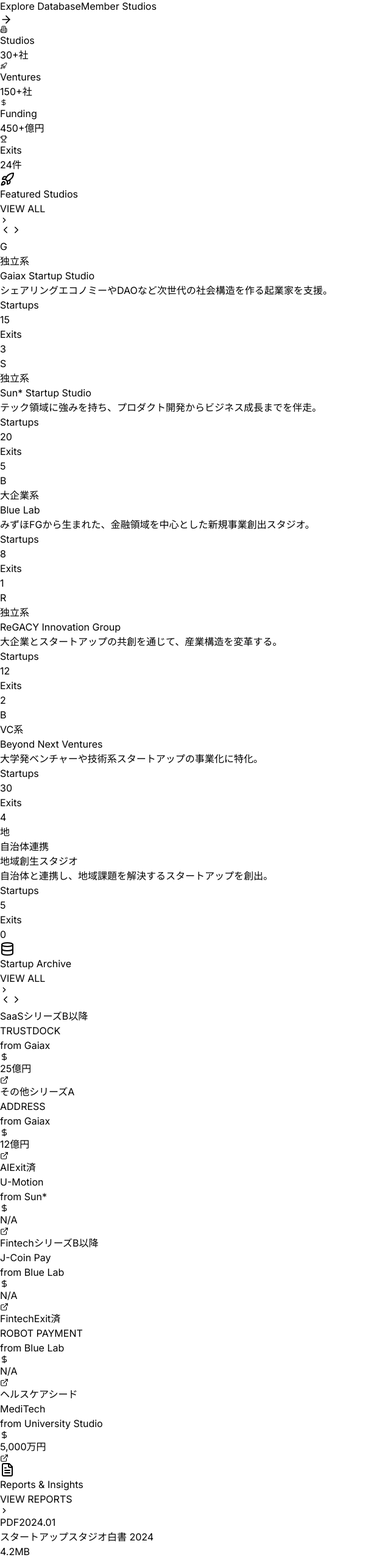
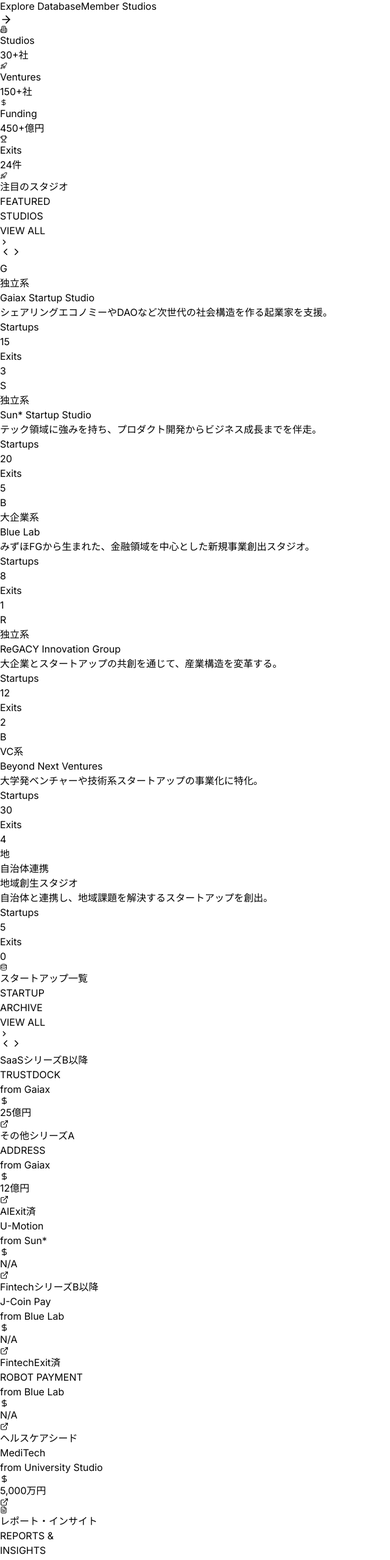
Before and after one commit to ymt201777-hash/startup-studio-association, a React (Vite) app in the folder startup-studio-association/client/: page / in a window 1280 px wide. Shown: the part 234-2792 px from the top of the page at 61% size, without its empty margins (0-640 px from the left). Built offline with nearby package versions, Linux system fonts and the light colour scheme.

Commit message:
Update App.tsx

```diff
--- a/startup-studio-association/client/src/App.tsx
+++ b/startup-studio-association/client/src/App.tsx
@@ -96,7 +96,7 @@
     );
   };
 
-  const Carousel = ({ title, icon: Icon, items, renderItem, onSeeAll }) => {
+  const Carousel = ({ titleNode, items, renderItem, onSeeAll }) => {
     const scrollRef = useRef(null);
     const scroll = (direction) => {
       if (scrollRef.current) {
@@ -108,12 +108,8 @@
 
     return (
       <div className="py-12 sm:py-16 md:py-20 lg:py-24">
-        <div className="flex flex-col sm:flex-row justify-between items-start sm:items-end mb-8 md:mb-10 gap-4">
-          <div>
-            <h2 className="text-xl sm:text-2xl md:text-3xl lg:text-4xl font-black flex items-center gap-3 text-white tracking-tight">
-              <div className="p-2 bg-blue-500/20 rounded-lg"><Icon className="text-blue-400" size={24} /></div> {title}
-            </h2>
-          </div>
+        <div className="flex flex-col sm:flex-row justify-between items-start sm:items-end mb-8 md:mb-10 gap-6">
+          {titleNode}
           <div className="flex items-center gap-4 w-full sm:w-auto justify-between">
             <button onClick={() => onSeeAll()} className="text-[10px] md:text-xs font-black text-gray-400 hover:text-white flex items-center gap-1 group transition-all tracking-widest uppercase">
               VIEW ALL <ChevronRight size={14} className="group-hover:translate-x-1 transition-transform" />
@@ -164,7 +160,6 @@
           </button>
         </div>
 
-        {/* Mobile Menu Overlay */}
         {isMobileMenuOpen && (
           <div className="md:hidden absolute top-full left-0 w-full bg-[#0a0a0f]/95 backdrop-blur-3xl border-b border-white/5 p-6 flex flex-col gap-6 animate-in slide-in-from-top duration-300">
             <button onClick={() => {setViewMode('startups'); setIsMobileMenuOpen(false)}} className="text-xs font-black uppercase tracking-widest text-left text-gray-400 border-b border-white/5 pb-2">Startups</button>
@@ -233,9 +228,19 @@
           <div className="max-w-7xl mx-auto px-4 sm:px-6 py-12 md:py-20 relative">
             <div className="absolute top-[20%] right-[-10%] w-[300px] md:w-[400px] h-[300px] md:h-[400px] bg-red-500/5 blur-[100px] rounded-full pointer-events-none"></div>
 
+            {/* 1. Featured Studios */}
             <Carousel
-              title="Featured Studios"
-              icon={Rocket}
+              titleNode={
+                <div>
+                  <p className="text-[10px] font-black text-blue-400 uppercase tracking-[0.4em] mb-2 flex items-center gap-2">
+                    <Rocket size={12} /> 注目のスタジオ
+                  </p>
+                  <h2 className="text-3xl md:text-5xl font-black text-white tracking-tighter leading-none">
+                    FEATURED<br/>
+                    <span className="bg-gradient-to-r from-blue-400 to-purple-400 bg-clip-text text-transparent">STUDIOS</span>
+                  </h2>
+                </div>
+              }
               items={featuredStudios}
               onSeeAll={() => setViewMode('studios')}
               renderItem={(studio) => (
@@ -256,9 +261,19 @@
               )}
             />
 
+            {/* 2. Startup Archive */}
             <Carousel
-              title="Startup Archive"
-              icon={Database}
+              titleNode={
+                <div>
+                  <p className="text-[10px] font-black text-purple-400 uppercase tracking-[0.4em] mb-2 flex items-center gap-2">
+                    <Database size={12} /> スタートアップ一覧
+                  </p>
+                  <h2 className="text-3xl md:text-5xl font-black text-white tracking-tighter leading-none">
+                    STARTUP<br/>
+                    <span className="bg-gradient-to-r from-purple-400 to-red-400 bg-clip-text text-transparent">ARCHIVE</span>
+                  </h2>
+                </div>
+              }
               items={startups}
               onSeeAll={() => setViewMode('startups')}
               renderItem={(startup) => (
@@ -277,12 +292,18 @@
               )}
             />
 
-            {/* 3.1 Reports Section */}
+            {/* 3. Reports & Insights */}
             <div className="py-12 md:py-24">
-              <div className="flex flex-col md:flex-row md:items-center justify-between gap-6 mb-8 md:mb-12">
-                <h2 className="text-xl sm:text-2xl md:text-3xl lg:text-4xl font-black flex items-center gap-4 text-white">
-                  <div className="p-2 bg-red-500/20 rounded-lg"><FileText className="text-red-400" size={24} /></div> Reports & Insights
-                </h2>
+              <div className="flex flex-col md:flex-row md:items-end justify-between gap-6 mb-8 md:mb-12">
+                <div>
+                  <p className="text-[10px] font-black text-red-400 uppercase tracking-[0.4em] mb-2 flex items-center gap-2">
+                    <FileText size={12} /> レポート・インサイト
+                  </p>
+                  <h2 className="text-3xl md:text-5xl font-black text-white tracking-tighter leading-none">
+                    REPORTS &<br/>
+                    <span className="bg-gradient-to-r from-red-400 to-yellow-400 bg-clip-text text-transparent">INSIGHTS</span>
+                  </h2>
+                </div>
                 <a href="#" className="text-[10px] md:text-xs font-bold text-gray-400 hover:text-white flex items-center gap-1 group transition-all tracking-[0.1em] uppercase">
                   VIEW REPORTS <ChevronRight size={14} className="group-hover:translate-x-1 transition-transform" />
                 </a>
@@ -307,14 +328,20 @@
               </div>
             </div>
 
-            {/* 3.2 Member Directory Section */}
+            {/* 4. Member Directory */}
             <div className="py-12 md:py-24 border-t border-white/5 mt-6 md:mt-10">
-              <div className="flex flex-col md:flex-row md:items-center justify-between gap-6 mb-8 md:mb-12 text-center md:text-left">
-                <h2 className="text-xl sm:text-2xl md:text-3xl lg:text-4xl font-black flex items-center justify-center md:justify-start gap-4 text-white">
-                  <div className="p-2 bg-yellow-500/20 rounded-lg"><Users className="text-yellow-400" size={24} /></div> Member Directory
-                </h2>
+              <div className="flex flex-col md:flex-row md:items-end justify-between gap-6 mb-8 md:mb-12">
+                <div>
+                  <p className="text-[10px] font-black text-yellow-400 uppercase tracking-[0.4em] mb-2 flex items-center gap-2">
+                    <Users size={12} /> 加盟スタジオ
+                  </p>
+                  <h2 className="text-3xl md:text-5xl font-black text-white tracking-tighter leading-none">
+                    MEMBER<br/>
+                    <span className="bg-gradient-to-r from-yellow-400 to-blue-400 bg-clip-text text-transparent">DIRECTORY</span>
+                  </h2>
+                </div>
               </div>
-              <div className="flex flex-wrap gap-6 md:gap-12 justify-center opacity-40 hover:opacity-100 transition-all duration-700">
+              <div className="flex flex-wrap gap-6 md:gap-12 justify-center md:justify-start opacity-40 hover:opacity-100 transition-all duration-700">
                 {featuredStudios.map((studio, idx) => (
                   <div key={idx} className="flex items-center gap-2 md:gap-3 grayscale hover:grayscale-0 transition-all">
                     <div className="w-8 h-8 md:w-12 md:h-12 bg-white/5 rounded-lg md:rounded-xl flex items-center justify-center font-black text-white text-[10px] md:text-xs border border-white/10">{studio.name.charAt(0)}</div>
@@ -329,11 +356,14 @@
 
       {viewMode === 'studios' && (
         <div className="max-w-7xl mx-auto px-4 sm:px-6 pt-32 sm:pt-40 pb-20 md:pb-32">
+          {/* 5. Studio Directory Title */}
           <div className="flex flex-col md:flex-row md:items-end justify-between gap-8 md:gap-10 mb-12 md:mb-20">
             <div>
-              <Tag color="blue">DATABASE</Tag>
-              <h2 className="text-3xl sm:text-4xl md:text-5xl lg:text-6xl font-black mt-4 mb-4 text-white tracking-tighter">Studio Directory</h2>
-              <p className="text-gray-400 font-medium text-sm sm:text-lg max-w-xl">加盟スタートアップスタジオの強みと実績を検索</p>
+              <p className="text-[10px] font-black text-blue-400 uppercase tracking-[0.4em] mb-2">スタジオ一覧</p>
+              <h2 className="text-4xl md:text-6xl font-black text-white tracking-tighter leading-none">
+                STUDIO<br/>
+                <span className="bg-gradient-to-r from-blue-400 to-purple-400 bg-clip-text text-transparent">DIRECTORY</span>
+              </h2>
             </div>
             <div className="flex flex-wrap gap-2 md:gap-3">
               {['すべて', '独立系', '大企業系', 'VC系', '大学系', '自治体連携'].map(t => (
@@ -383,10 +413,12 @@
       {viewMode === 'startups' && (
         <div className="bg-[#0a0a0f] min-h-screen text-white pt-32 sm:pt-40 pb-20 md:pb-32">
           <div className="max-w-7xl mx-auto px-4 sm:px-6">
+            {/* 6. Startup Archive Title (Search Page) */}
             <div className="mb-12 md:mb-20">
-              <Tag color="red">ARCHIVE</Tag>
-              <h2 className="text-3xl sm:text-4xl md:text-5xl lg:text-6xl font-black mt-4 mb-8 sm:mb-10 flex items-center gap-6 tracking-tighter">
-                Startup Archive
+              <p className="text-[10px] font-black text-purple-400 uppercase tracking-[0.4em] mb-2">スタートアップ一覧</p>
+              <h2 className="text-4xl md:text-6xl font-black text-white tracking-tighter leading-none mb-10">
+                STARTUP<br/>
+                <span className="bg-gradient-to-r from-purple-400 to-red-400 bg-clip-text text-transparent">ARCHIVE</span>
               </h2>
               <div className="flex flex-col lg:flex-row gap-8 lg:gap-12 bg-white/5 p-6 md:p-10 rounded-2xl md:rounded-[2.5rem] border border-white/10 backdrop-blur-3xl shadow-2xl">
                 <div className="flex-1 space-y-4 md:space-y-5">
@@ -461,14 +493,12 @@
         </div>
       </footer>
 
-      {/* Custom Styles for Spline-like feel */}
       <style dangerouslySetInnerHTML={{ __html: `
         @import url('https://fonts.googleapis.com/css2?family=Inter:wght@400;700;900&display=swap');
         body { font-family: 'Inter', sans-serif; }
         .no-scrollbar::-webkit-scrollbar { display: none; }
         .no-scrollbar { -ms-overflow-style: none; scrollbar-width: none; }
 
-        /* Animations */
         @keyframes fadeIn {
           from { opacity: 0; transform: translateY(10px); }
           to { opacity: 1; transform: translateY(0); }
```
